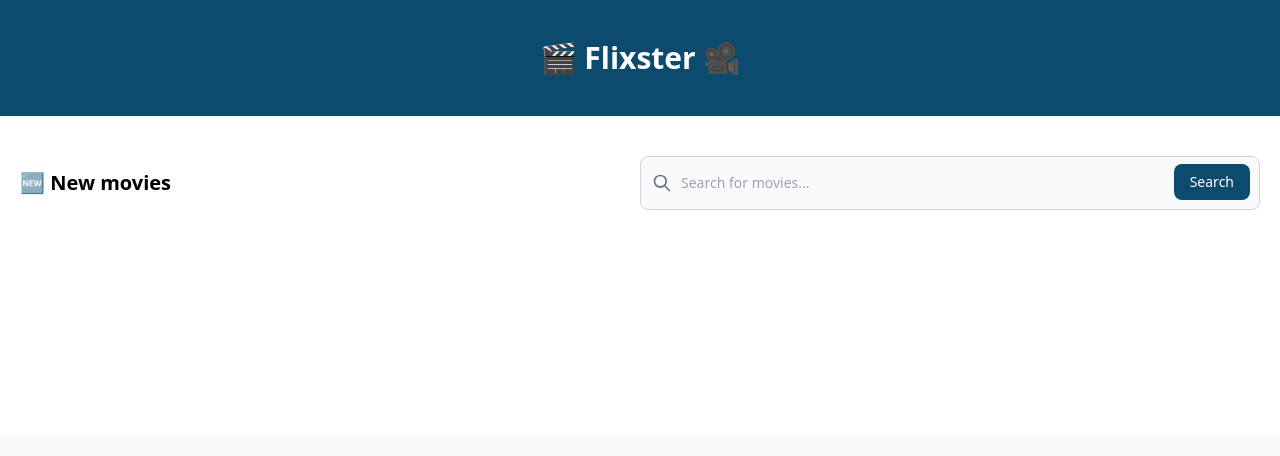
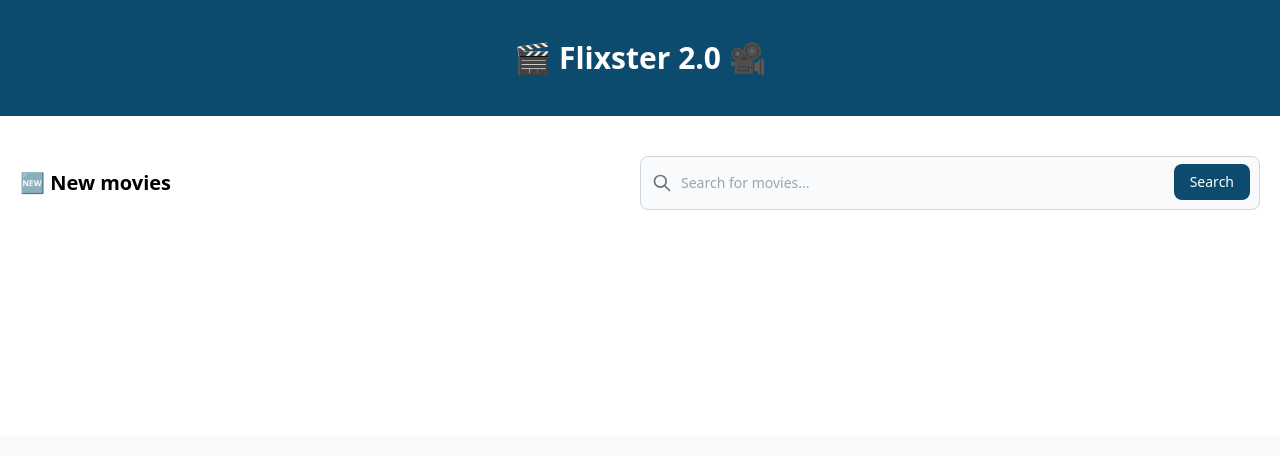
Before and after one commit to iangarciag29/flixster, a website built with webpack: page public/index.html in a window 1280 px wide. Shown: the top 456 px of the page. Built offline with nearby package versions, Linux system fonts and the light colour scheme.

Commit message:
Minor changes.

```diff
--- a/public/index.html
+++ b/public/index.html
@@ -12,7 +12,7 @@
 <body class="antialized">
 <div class="wrapper relative">
     <header class="w-full text-center bg-sky-900 py-10">
-        <h3 class="font-semibold text-3xl text-white">🎬 Flixster 🎥</h3>
+        <h3 class="font-semibold text-3xl text-white">🎬 Flixster 2.0 🎥</h3>
     </header>
     <div class="main min-h-[40vh] container mx-auto pt-10 pb-30">
         <div class="flex flex-col md:flex-row">
```
